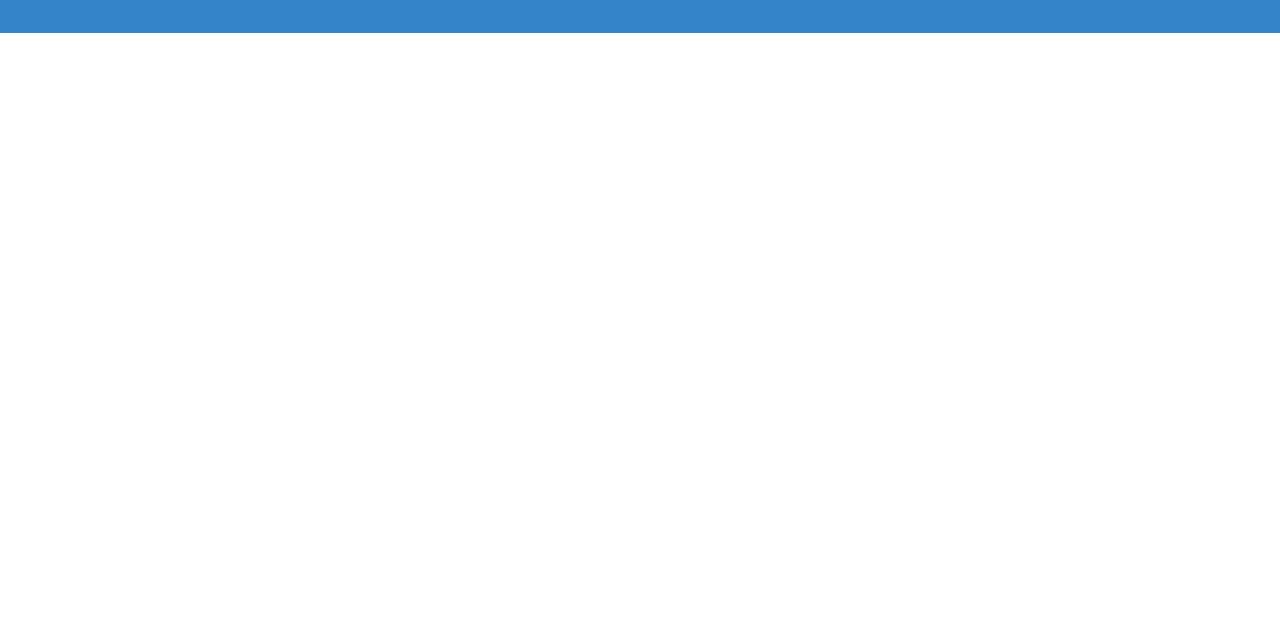
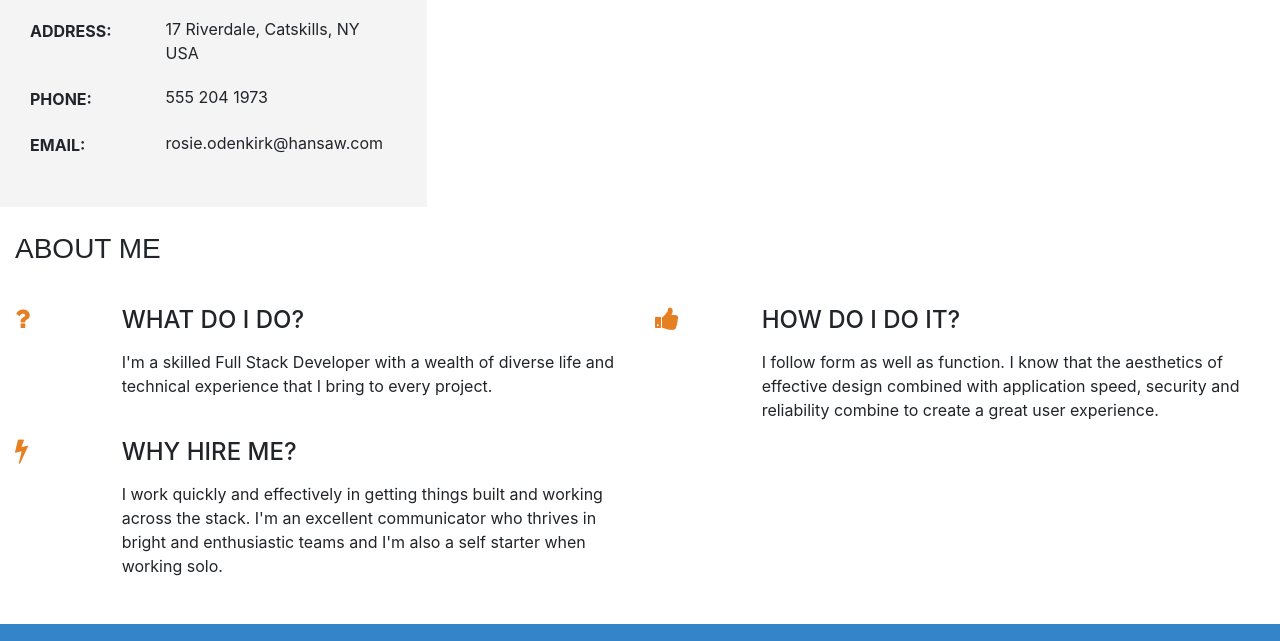
Before and after one commit to Dzananov/miniproject1, a plain HTML site: page index.html in a window 1280 px wide. Shown: the part 496-1137 px from the top of the page. Before the commit the page ends 800 px from the top, so only its background shows below. Drawn offline with nearby package versions, Linux system fonts and the light colour scheme.

Commit message:
made the why to hire me, about me, contact info

```diff
--- a/assets/css/style.css
+++ b/assets/css/style.css
@@ -3,6 +3,10 @@
 /*Colours*/
 .bg-color-name-title {
     background-color:#504334;
+}
+
+.bg-color-personal-info {
+    background-color: #f4f4f4;
 }
 .ui-color-name-title {
     background-color: #148119;
@@ -20,6 +24,10 @@
 
 .ui-color-download-title{
     background-color: #ef300f;
+}
+
+.bg-color-three-reasons {
+    background-color: #fff;
 }
 /*paddings*/
 
@@ -74,6 +82,23 @@ header {
 
 .list-inline-item:not(:last-child) {
     margin: 0;
+}
+
+.row-table {
+    display: table;
+}
+
+.section-column {
+    display: table-cell;
+    padding: 0 30px 30px;
+    float: none;
+}
+
+.section-heading {
+    font-family: "Exo", sans-serif;
+    font-weight: 300;
+    margin-top: 25px;
+    margin-bottom: 40px;
 }
 
 .menucontainer {
@@ -176,3 +201,48 @@ footer {
 #footerdetalies {
     padding: 20px;
 }
+
+/*three reasons*/
+
+.three-reasons-icon {
+    font-size: 26px;
+    color: #e67e22;
+}
+
+.three-reasons-heading {
+    margin-bottom: 15px;
+}
+
+/*personal info*/
+
+.personal-info-item {
+    margin-bottom: 20px;
+    display: block;
+    clear: both;
+}
+
+.personal-info-item .key,
+.personal-info-item .value {
+    padding-right: 8px;
+    display: inline-block;
+}
+.personal-info-item .key p,
+.personal-info-item .value p {
+    margin: 0;
+}
+
+.personal-info-item .key {
+    width: 30%;
+    margin-right: 21px;
+    padding-top: 2px;
+    vertical-align: top;
+}
+
+.personal-info-item .key p {
+    font-weight: 700;
+}
+
+.personal-info-item .value {
+    position: relative;
+    width: 60%;
+}
--- a/index.html
+++ b/index.html
@@ -6,7 +6,7 @@
     <meta name="viewport" content="width=device-width, initial-scale=1.0">
     <meta http-equiv="X-UA-Compatible" content="ie=edge">
     <link rel="stylesheet" href="https://maxcdn.bootstrapcdn.com/bootstrap/4.2.1/css/bootstrap.min.css" type="text/css" />
-    <link rel="stylesheet" href="https://maxcdn.bootstrapcdn.com/font-awesome/4.7.0/css/font-awesome.min.css" type="text/css" />" integrity="sha384-+d0P83n9kaQMCwj8F4RJB66tzIwOKmrdb46+porD/OvrJ+37WqIM7UoBtwHO6Nlg" crossorigin="anonymous">
+    <link rel="stylesheet" href="https://maxcdn.bootstrapcdn.com/font-awesome/4.7.0/css/font-awesome.min.css" type="text/css" />
     <link rel="stylesheet" href="assets/css/style.css">
     <link rel="stylesheet" href="https://cdnjs.cloudflare.com/ajax/libs/hover.css/2.1.1/css/hover-min.css" type="text/css" />
     <title>CV</title>
@@ -14,8 +14,7 @@
 <body>
     <header>
         <div class="row no-gutters">
-
-            <img class="col-md-4 logo" href="index.html" src="assets/images/IMG_6712.JPG">
+            <img class="col-md-4 logo img-fluid" href="index.html" src="assets/images/IMG_6712.JPG">
             <div class="col-md-8">
                 <div class="row bg-color-name-title row no-gutters">
                     <div class="col heading">
@@ -47,7 +46,115 @@
         </div>
 
     </header>
-    <section>
+    <section class="container-fluid">
+        <div class="row">
+            <div class="col-md-4 bg-color-personal-info section-column">
+                <div class="row">
+                    <div class="col-12">
+                        <h3 class="section-heading uppercase">
+                            Personal Info
+                        </h3>
+                    </div>
+                </div>
+                <div class="personal-info-item">
+                    <div class="key">
+                        <p class="uppercase">
+                            Name:
+                        </p>
+                    </div>
+                    <div class="value">
+                        <p>
+                            Rosie Odenkirk
+                        </p>
+                    </div>
+                </div>
+                <div class="personal-info-item">
+                    <div class="key">
+                        <p class="uppercase">
+                            Address:
+                        </p>
+                    </div>
+                    <div class="value">
+                        <p>
+                            17 Riverdale, Catskills, NY USA
+                        </p>
+                    </div>
+                </div>
+                <div class="personal-info-item">
+                    <div class="key">
+                        <p class="uppercase">
+                            Phone:
+                        </p>
+                    </div>
+                    <div class="value">
+                        <p>
+                            555 204 1973
+                        </p>
+                    </div>
+                </div>
+                <div class="personal-info-item">
+                    <div class="key">
+                        <p class="uppercase">
+                            Email:
+                        </p>
+                    </div>
+                    <div class="value">
+                        <p>
+                            rosie.odenkirk@hansaw.com
+                        </p>
+                    </div>
+                </div>
+            </div>
+        <div class="row row-table">
+            <div class="col-md-8 bg-color-three-reasons section-column">
+                <div class="row">
+                    <div class="col">
+                        <h3 class="section-heading uppercase">About Me</h3>
+                    </div>
+                </div>
+                <div class="row">
+                    <div class="col-10 offset-1 offset-sm-0 col-sm-4 col-md-6">
+                        <div class="row">
+                            <div class="col-2">
+                                <i class="three-reasons-icon fa fa-question" aria-hidden="true"></i>
+                            </div>
+                            <div class="col-10">
+                                <h4 class="three-reasons-heading uppercase">What do I do?</h4>
+                                <p>
+                                    I'm a skilled Full Stack Developer with a wealth of diverse life and technical experience that I bring to every project.
+                                </p>
+                            </div>
+                        </div>
+                    </div>
+                    <div class="col-10 offset-1 offset-sm-0 col-sm-4 col-md-6">
+                        <div class="row">
+                            <div class="col-2">
+                                <i class="three-reasons-icon fa fa-thumbs-up" aria-hidden="true"></i>
+                            </div>
+                            <div class="col-10">
+                                <h4 class="three-reasons-heading uppercase">How do I do it?</h4>
+                                <p>
+                                    I follow form as well as function. I know that the aesthetics of effective design combined with application speed, security and reliability combine to create a great user experience.
+                                </p>
+                            </div>
+                        </div>
+                    </div>
+                    <div class="col-10 offset-1 offset-sm-0 col-sm-4 col-md-6">
+                        <div class="row">
+                            <div class="col-2">
+                                <i class="three-reasons-icon fa fa-bolt" aria-hidden="true"></i>
+                            </div>
+                            <div class="col-10">
+                                <h4 class="three-reasons-heading uppercase">Why hire me?</h4>
+                                <p>
+                                    I work quickly and effectively in getting things built and working across the stack. I'm an excellent communicator who thrives in bright and enthusiastic teams and I'm also a self starter when working solo.
+                                </p>
+                            </div>
+                        </div>
+                    </div>
+                </div>
+            </div>
+        </div>
 
     </section>
     <footer class="container-fluid">
```
